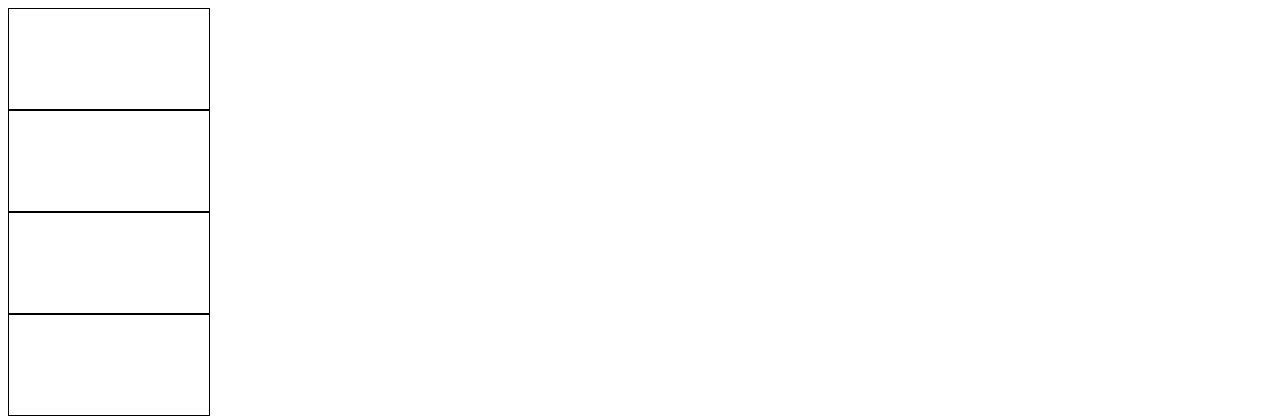
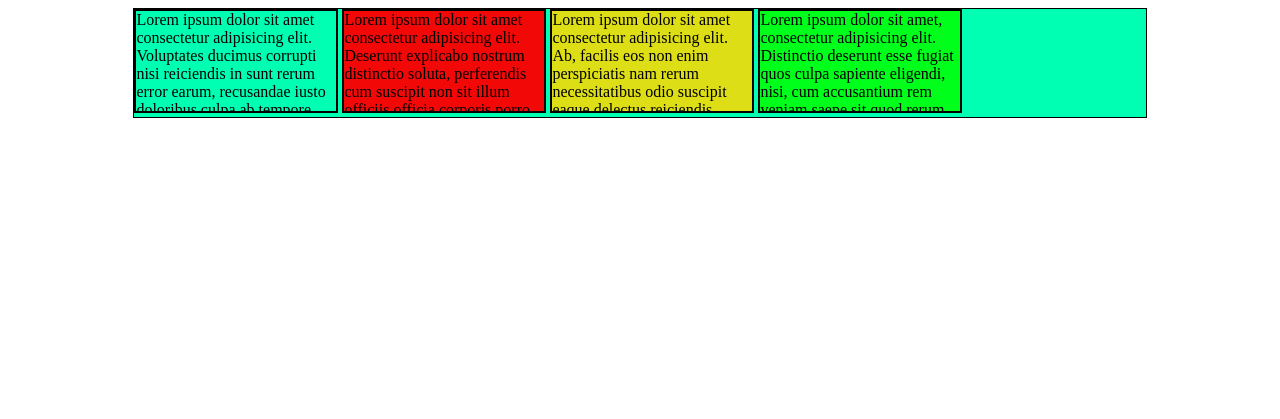
Before and after one commit to PatrickPrata/paginatop, a plain HTML site: page index.html in a window 1280 px wide. Drawn offline with Linux system fonts and the light colour scheme.

Commit message:
Manipulação Insana

```diff
--- a/index.html
+++ b/index.html
@@ -7,25 +7,15 @@
     <title>Document</title>
 </head>
 
-<style>
-    section{
-        color: rgb(8, 8, 255);
-        width: 200px;
-        height: 100px;
-        border-style: solid;
-        border-color: black;
-        border-width: 1px;
-    }
-
-</style>
+<link rel="stylesheet" href="./style.css">
 
 <body>
-    <article>
-        <section></section>
-        <section></section>
-        <section></section>
-        <section></section>
-    </article>
+    <div id="container" class="azul">
+        <div class="bloco azul">Lorem ipsum dolor sit amet consectetur adipisicing elit. Voluptates ducimus corrupti nisi reiciendis in sunt rerum error earum, recusandae iusto doloribus culpa ab tempore explicabo ea molestiae velit quod ratione totam eum aperiam. Alias quae voluptas, nesciunt nisi amet eum illum sit ullam ad velit voluptates non, expedita consequuntur perspiciatis?</div>
+        <div class="bloco vermelho">Lorem ipsum dolor sit amet consectetur adipisicing elit. Deserunt explicabo nostrum distinctio soluta, perferendis cum suscipit non sit illum officiis officia corporis porro doloremque natus. Tempore quae dicta doloribus corrupti, id esse delectus recusandae velit ipsum adipisci, labore, beatae aliquid amet! Minus reiciendis cupiditate quas nam! Delectus, dicta omnis? Quaerat.</div>
+        <div class="bloco amarelo">Lorem ipsum dolor sit amet consectetur adipisicing elit. Ab, facilis eos non enim perspiciatis nam rerum necessitatibus odio suscipit eaque delectus reiciendis aspernatur mollitia voluptates id cum expedita quod iure velit iste aperiam. Sapiente dolore facilis sed ipsum officiis sit odio quam, eaque laborum repellat cum quo, aut explicabo distinctio.</div>
+        <div class="bloco verde">Lorem ipsum dolor sit amet, consectetur adipisicing elit. Distinctio deserunt esse fugiat quos culpa sapiente eligendi, nisi, cum accusantium rem veniam saepe sit quod rerum explicabo facere enim ipsa voluptate, asperiores reprehenderit optio exercitationem? Quod excepturi blanditiis, deserunt amet iusto libero nulla facilis inventore minus, obcaecati aperiam fugit dolorem dolores.</div>
+    </div>
 
 </body>
 
--- /dev/null
+++ b/style.css
@@ -0,0 +1,29 @@
+.bloco{
+    width: 200px;
+    height: 100px;
+    border: solid rgb(0, 0, 0) 2px;
+    overflow: auto;
+    display: inline-block;
+}
+
+#container{
+    border: solid black 1px;
+    width: 80%;
+    margin: 0 auto;
+}
+
+.azul{
+    background-color: rgb(0, 255, 179);
+}
+
+.vermelho{
+    background-color: rgb(243, 8, 8);
+}
+
+.amarelo{
+    background-color: rgba(243, 219, 7, 0.911);
+}
+
+.verde{
+    background-color: rgba(0, 255, 0, 0.856);
+}
```
